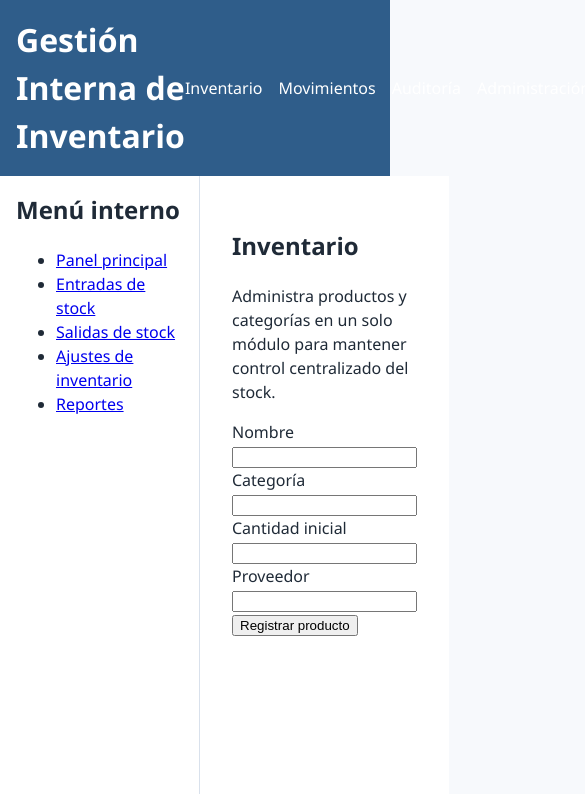
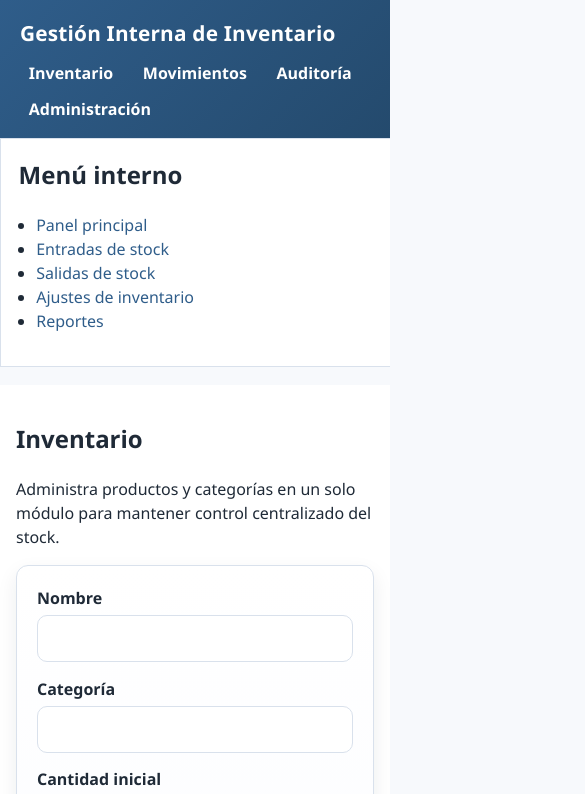
Before and after one commit to Bstz-att1/Frontend-PM, a plain HTML site: page index.html in a window 390 px wide. Both pictures are taken after a click on the link "Inventario". Shown: the top 794 px of the page, 585 px wide, since content can reach past the window. Drawn offline with Linux system fonts and the light colour scheme.

Commit message:
style: añade tokens visuales y estilos base para formularios con apariencia moderna y elegante

```diff
--- a/assets/css/styles.css
+++ b/assets/css/styles.css
@@ -23,6 +23,13 @@
   --color-info: #2563EB;
 
   --fuente-base: 'Segoe UI', Arial, sans-serif;
+
+  /* UI tokens */
+  --radio-base: 12px;
+  --radio-sm: 10px;
+  --sombra-suave: 0 8px 20px rgba(31, 42, 55, 0.08);
+  --sombra-media: 0 14px 30px rgba(31, 42, 55, 0.12);
+  --transicion-base: all 0.2s ease;
 }
 
 body {
@@ -35,16 +42,19 @@ body {
 
 /* Cabecera */
 .header {
-  background-color: var(--color-primario);
+  background: linear-gradient(135deg, #2F5D8A 0%, #244A6D 100%);
   color: var(--color-texto-sobre-primario);
-  padding: 1rem;
+  padding: 1.1rem 1.25rem;
   display: flex;
   justify-content: space-between;
   align-items: center;
+  box-shadow: 0 10px 24px rgba(20, 35, 52, 0.22);
 }
 
 .header h1 {
   margin: 0;
+  font-size: 1.3rem;
+  letter-spacing: 0.2px;
 }
 
 /* Navegación */
@@ -59,26 +69,37 @@ body {
 .nav a {
   color: var(--color-texto-sobre-primario);
   text-decoration: none;
+  font-weight: 600;
+  padding: 0.35rem 0.55rem;
+  border-radius: 999px;
+  transition: var(--transicion-base);
 }
 
 .nav a:hover {
-  text-decoration: underline;
-  opacity: 0.95;
+  background-color: rgba(255, 255, 255, 0.14);
+  text-decoration: none;
 }
 
 /* Layout principal con Grid */
 .main-layout {
   display: grid;
-  grid-template-columns: 200px 1fr;
-  min-height: calc(100vh - 100px); /* resta header y footer */
+  grid-template-columns: 240px 1fr;
+  gap: 1.1rem;
+  min-height: calc(100vh - 110px); /* resta header y footer */
+}
+
+.main-container {
+  max-width: 1180px;
+  margin: 1.1rem auto;
+  width: calc(100% - 2rem);
 }
 
 /* Sidebar */
 .sidebar {
   background-color: var(--color-superficie);
   color: var(--color-texto);
-  padding: 1rem;
-  border-right: 1px solid var(--color-borde);
+  padding: 1.1rem;
+  border: 1px solid var(--color-borde);
 }
 
 .sidebar h2 {
@@ -87,8 +108,134 @@ body {
 
 /* Contenido */
 .content {
-  padding: 2rem;
+  padding: 1.4rem;
   background-color: var(--color-superficie);
+}
+
+/* Formularios en módulos */
+.content form {
+  margin-top: 1rem;
+  padding: 1.25rem;
+  border: 1px solid var(--color-borde);
+  border-radius: var(--radio-base);
+  background: linear-gradient(180deg, #ffffff 0%, #fbfcff 100%);
+  box-shadow: var(--sombra-suave);
+}
+
+.content form label {
+  display: block;
+  margin-bottom: 0.35rem;
+  font-weight: 600;
+  color: var(--color-texto);
+}
+
+.content form input,
+.content form select,
+.content form textarea {
+  width: 100%;
+  box-sizing: border-box;
+  margin-bottom: 0.9rem;
+  padding: 0.65rem 0.75rem;
+  border: 1px solid var(--color-borde);
+  border-radius: var(--radio-sm);
+  background-color: #fff;
+  color: var(--color-texto);
+  font: inherit;
+  transition: var(--transicion-base);
+}
+
+.content form textarea {
+  min-height: 100px;
+  resize: vertical;
+}
+
+.content form input:focus,
+.content form select:focus,
+.content form textarea:focus {
+  outline: none;
+  border-color: var(--color-info);
+  box-shadow: 0 0 0 3px rgba(37, 99, 235, 0.15);
+}
+
+.content form button[type="submit"] {
+  border: 0;
+  border-radius: var(--radio-sm);
+  background-color: var(--color-primario);
+  color: var(--color-texto-sobre-primario);
+  padding: 0.7rem 1rem;
+  font-weight: 600;
+  cursor: pointer;
+  transition: var(--transicion-base);
+}
+
+.content form button[type="submit"]:hover {
+  background-color: var(--color-primario-hover);
+  transform: translateY(-1px);
+}
+
+.content form button[type="submit"]:active {
+  transform: translateY(0);
+}
+
+/* Mensajes de validación */
+div[id$="-errors"] ul {
+  margin: 0.35rem 0 0;
+  padding: 0.75rem 0.9rem 0.75rem 1.2rem;
+  border: 1px solid rgba(198, 40, 40, 0.2);
+  background-color: rgba(198, 40, 40, 0.06);
+  border-radius: var(--radio-sm);
+  color: var(--color-error);
+}
+
+div[id$="-errors"] li + li {
+  margin-top: 0.35rem;
+}
+
+div[id$="-errors"] p {
+  margin: 0.35rem 0 0;
+  padding: 0.65rem 0.85rem;
+  border: 1px solid rgba(46, 125, 50, 0.25);
+  background-color: rgba(46, 125, 50, 0.08);
+  border-radius: var(--radio-sm);
+  color: var(--color-exito);
+  font-weight: 600;
+}
+
+.card {
+  border-radius: var(--radio-base);
+  box-shadow: var(--sombra-suave);
+}
+
+.panel-card {
+  margin-top: 1rem;
+  border: 1px solid var(--color-borde);
+  border-radius: var(--radio-base);
+  padding: 1rem 1.05rem;
+  background: linear-gradient(180deg, #ffffff 0%, #fbfcff 100%);
+  box-shadow: var(--sombra-suave);
+}
+
+.panel-card h3 {
+  margin-top: 0;
+  margin-bottom: 0.55rem;
+}
+
+.sidebar ul,
+.content ul {
+  padding-left: 1.1rem;
+}
+
+.sidebar a,
+.content a {
+  color: var(--color-primario);
+  text-decoration: none;
+  transition: var(--transicion-base);
+}
+
+.sidebar a:hover,
+.content a:hover {
+  color: var(--color-primario-hover);
+  text-decoration: underline;
 }
 
 /* Footer */
@@ -98,3 +245,30 @@ body {
   text-align: center;
   padding: 1rem;
 }
+
+/* Responsive base */
+@media (max-width: 860px) {
+  .main-layout {
+    grid-template-columns: 1fr;
+  }
+
+  .sidebar {
+    border-right: 0;
+    border-bottom: 1px solid var(--color-borde);
+  }
+
+  .content {
+    padding: 1rem;
+  }
+
+  .header {
+    flex-direction: column;
+    align-items: flex-start;
+    gap: 0.75rem;
+  }
+
+  .nav ul {
+    flex-wrap: wrap;
+    gap: 0.75rem;
+  }
+}
```
